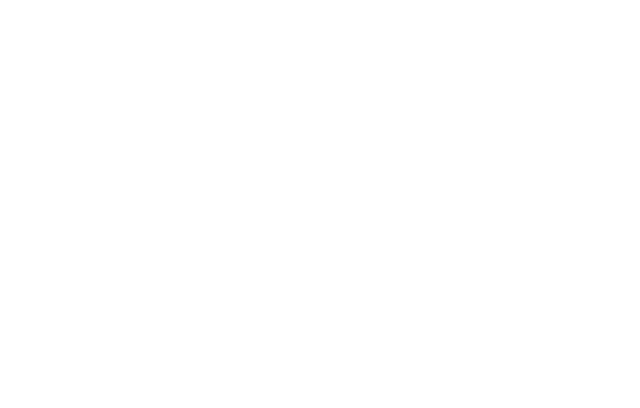
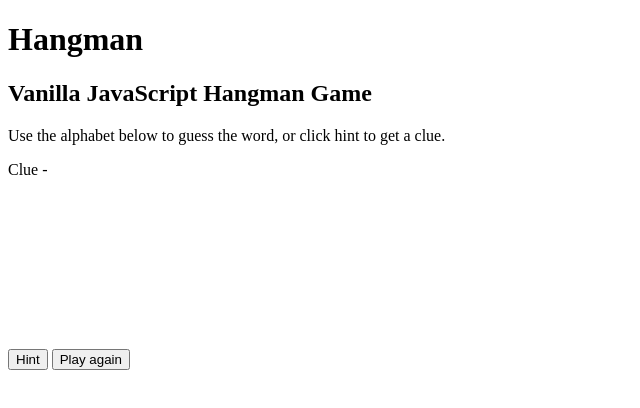
Before and after one commit to Matteriel-Git/JavascriptHangmanGame, a plain HTML site: page index.html in a window 1280 px wide. Shown: the whole page, without its empty margins (0-640 px from the left). Drawn offline with Linux system fonts and the light colour scheme.

Commit message:
Add files via upload

```diff
--- a/index.html
+++ b/index.html
@@ -12,11 +12,25 @@
 
 <body>
 
-
-
-
-
-
+    <div class="wrapper">
+        <h1>Hangman</h1>
+         <h2>Vanilla JavaScript Hangman Game</h2>
+         <p>Use the alphabet below to guess the word, or click hint to get a clue. </p>
+     </div>
+     <div class="wrapper">
+         <div id="buttons">
+         </div>
+         <p id="catagoryName"></p>
+         <div id="hold">
+         </div>
+         <p id="mylives"></p>
+         <p id="clue">Clue -</p>
+          <canvas id="stickman">This Text will show if the Browser does NOT support HTML5 Canvas tag</canvas>
+         <div class="container">
+           <button id="hint">Hint</button>
+           <button id="reset">Play again</button>
+         </div>
+     </div>
 
 </body>
 
```
